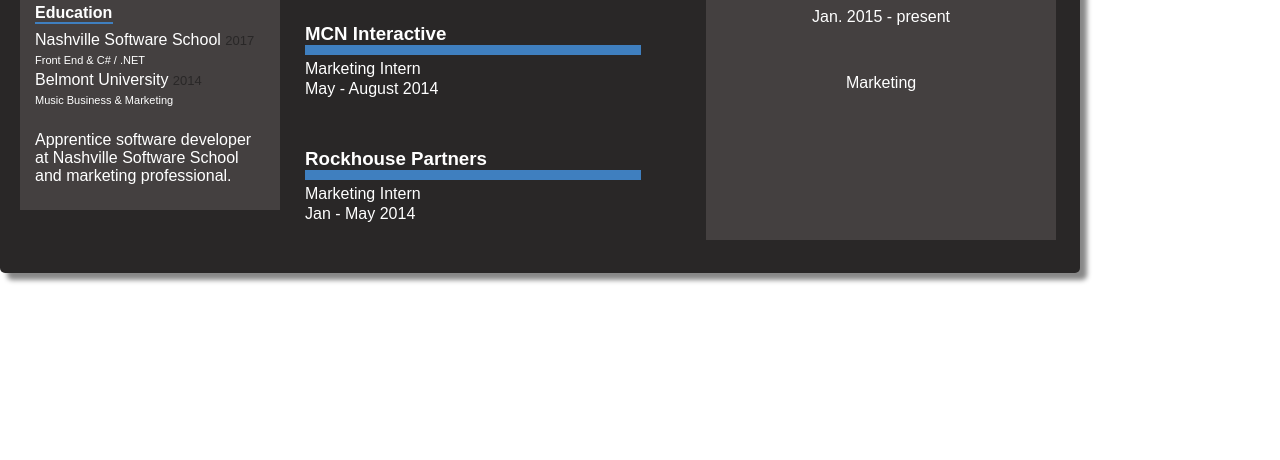
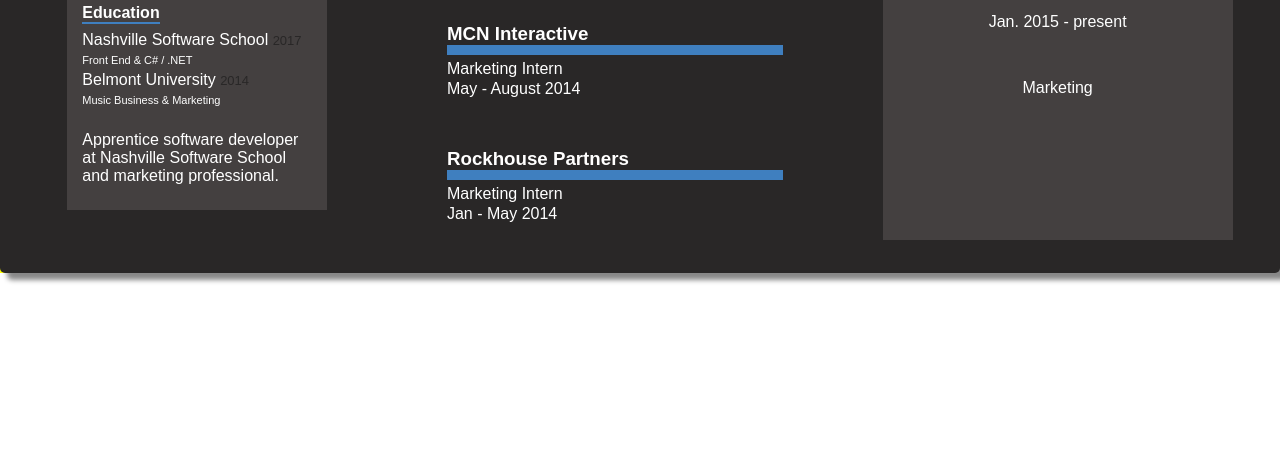
Before and after one commit to webbdm/React-BioCards, a React app: page / in a window 1280 px wide. Shown: the part 340-800 px from the top of the page. Built offline with nearby package versions, Linux system fonts and the light colour scheme.

Commit message:
Fixed Flexbox spacing issues

```diff
--- a/package.json
+++ b/package.json
@@ -2,16 +2,22 @@
   "name": "camp-cards",
   "version": "0.1.0",
   "private": true,
+  "homepage": "https://webbdm.github.io/React-BioCards",
   "dependencies": {
     "react": "^15.4.2",
     "react-dom": "^15.4.2"
   },
   "devDependencies": {
+    "gh-pages": "^1.0.0",
     "react-scripts": "0.9.4"
   },
   "scripts": {
     "start": "react-scripts start",
+    "build": "react-scripts build",
+    "predeploy": "npm run build",
+    "deploy": "gh-pages -d build",
     "test": "react-scripts test --env=jsdom",
     "eject": "react-scripts eject"
+
   }
 }
--- a/public/index.html
+++ b/public/index.html
@@ -14,11 +14,11 @@
       work correctly both with client-side routing and a non-root public URL.
       Learn how to configure a non-root public URL by running `npm run build`.
     -->
-    <title>React App</title>
+    <title>Geoff Webb</title>
 </head>
 
 <body>
-    <div id="root"></div>
+    <div id="root" class="root"></div>
 </body>
 
 </html>
--- a/src/Camp.css
+++ b/src/Camp.css
@@ -1,5 +1,10 @@
+.root{
+
+}
+
 .Wrapper {
-    background-color: white;
+    background-color: yellow;
+    width: 100%;
 }
 
 .Wrapper h1 {}
@@ -9,9 +14,9 @@
     flex-direction: row;
     flex-wrap: wrap;
     text-align: center;
-    align-content: space-between;
+    justify-content: space-around;
     background-color: #292727;
-    max-width: 1080px;
+    width: 100%;
     /*border: 3px solid black;*/
     border-radius: 5px;
     box-shadow: 7px 7px 5px #888888;
@@ -45,7 +50,7 @@
 }
 
 .myInfo img {
-    height: 170px;
+    height: 173px;
     width: 170px;
 }
 
@@ -144,7 +149,7 @@
     background-color: #444040;
     height: 510px;
     width: 350px;
-    margin: 20px 20px 20px 60px;
+    margin: 20px 0px 20px 0px;
     /*border: 3px solid black;*/
     /*box-shadow: 7px 7px 5px #888888;*/
     color: white;
--- a/src/Profile.js
+++ b/src/Profile.js
@@ -6,7 +6,7 @@
 const Profile = (props) =>
 
       <div className="Wrapper">
-        <Resume jobs={props.jobs}/>
+        <Resume jobs={props.jobs} bio={props.bio}/>
       </div>;
 
 class Resume extends React.Component {
@@ -42,7 +42,6 @@
 }
 
 const Camp = (props) =>
-      <div className="Center">
         <div className="Card">
           <h2></h2>
           <img src={props.jobs[props.index].mlogo} className="Card-image" alt="logo" />
@@ -54,8 +53,7 @@
               <p>{props.jobs[props.index].info}</p>
             </div>
           </div>
-        </div>
-      </div>;
+        </div>;
 
 const MyInfo = (props) =>
       <div className="myInfo">
--- a/src/index.js
+++ b/src/index.js
@@ -34,5 +34,21 @@
   }
 ];
 
+const MYBIO = {
+    name: "Geoff Webb",
+    education: [{
+        school_name: "Belmont University",
+        major: "Music Business",
+        minor: "Marketing",
+        grad_date: 2014
+    }, {
+        school_name: "Nashville Software School",
+        major: "Front End & C# / .NET",
+        minor: "",
+        grad_date: 2017
+    }],
+    bio: "Bio goes here"
+};
+
 ReactDOM.render(
-    <Profile jobs={JOBS}/>, document.getElementById('root'));
+    <Profile jobs={JOBS} bio={MYBIO}/>, document.getElementById('root'));
```
